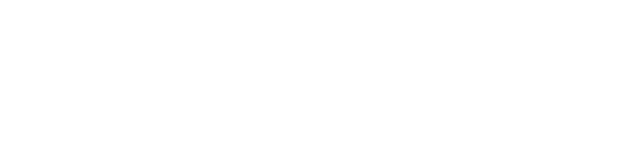
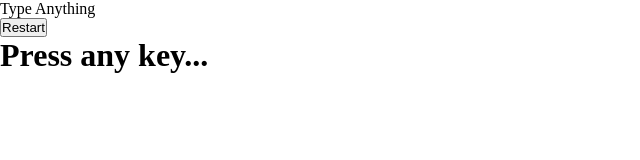
Before and after one commit to silent-faithX/type-anything, a plain HTML site: page index.html in a window 1280 px wide. Shown: the whole page, without its empty margins (0-640 px from the left). Drawn offline with Linux system fonts and the light colour scheme.

Commit message:
basic structure

```diff
--- a/index.html
+++ b/index.html
@@ -7,6 +7,20 @@
     <link rel="stylesheet" href="style.css">
 </head>
 <body>
+    <!-- Navbar -->
+    <nav>
+        <p id="name">Type Anything</p>
+        <div class="nav-buttons">
+            <button id="rbtn">Restart</button>
+        </div>
+    </nav>
+    <!---->
+
+    <!-- Hero Section -->
+    <h1>Press any key...</h1>
+    <div id="content"></div>
+    <!---->
+
     <script src="script.js"></script>
 </body>
 </html>
```
